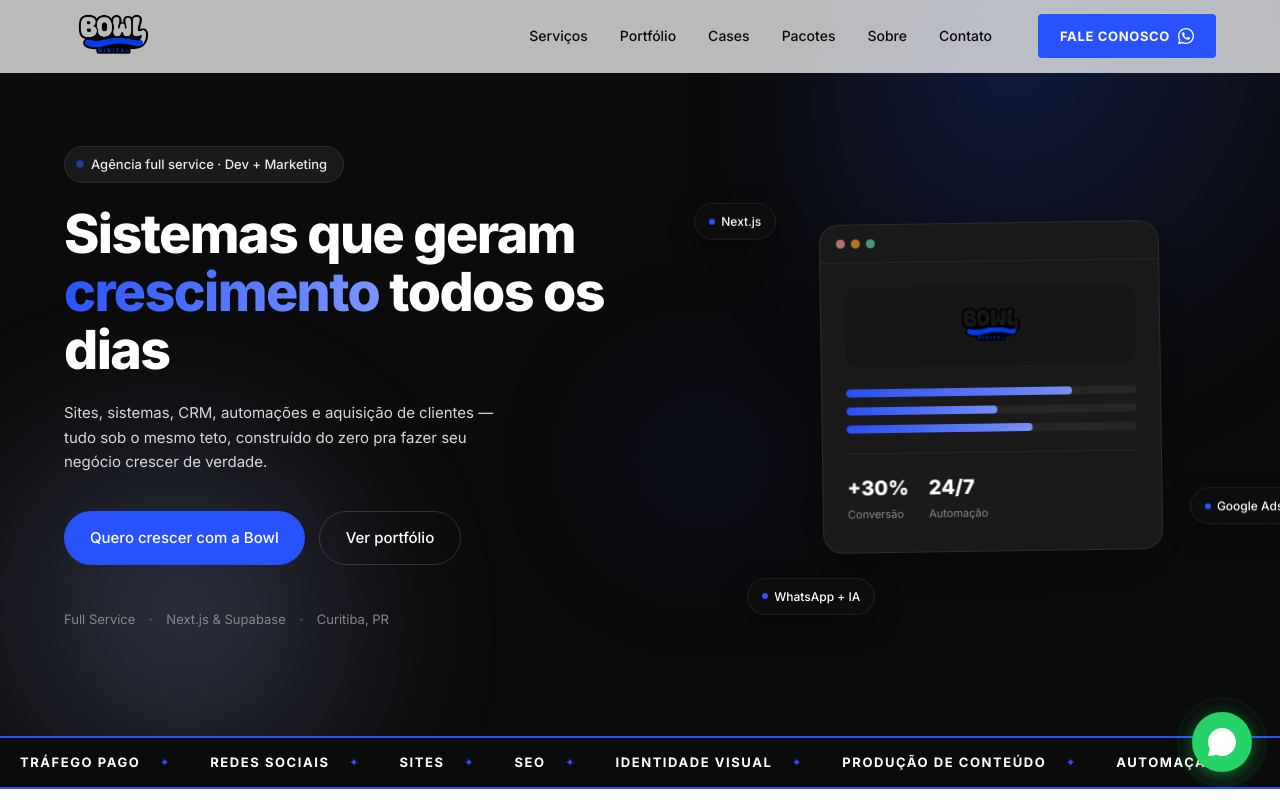
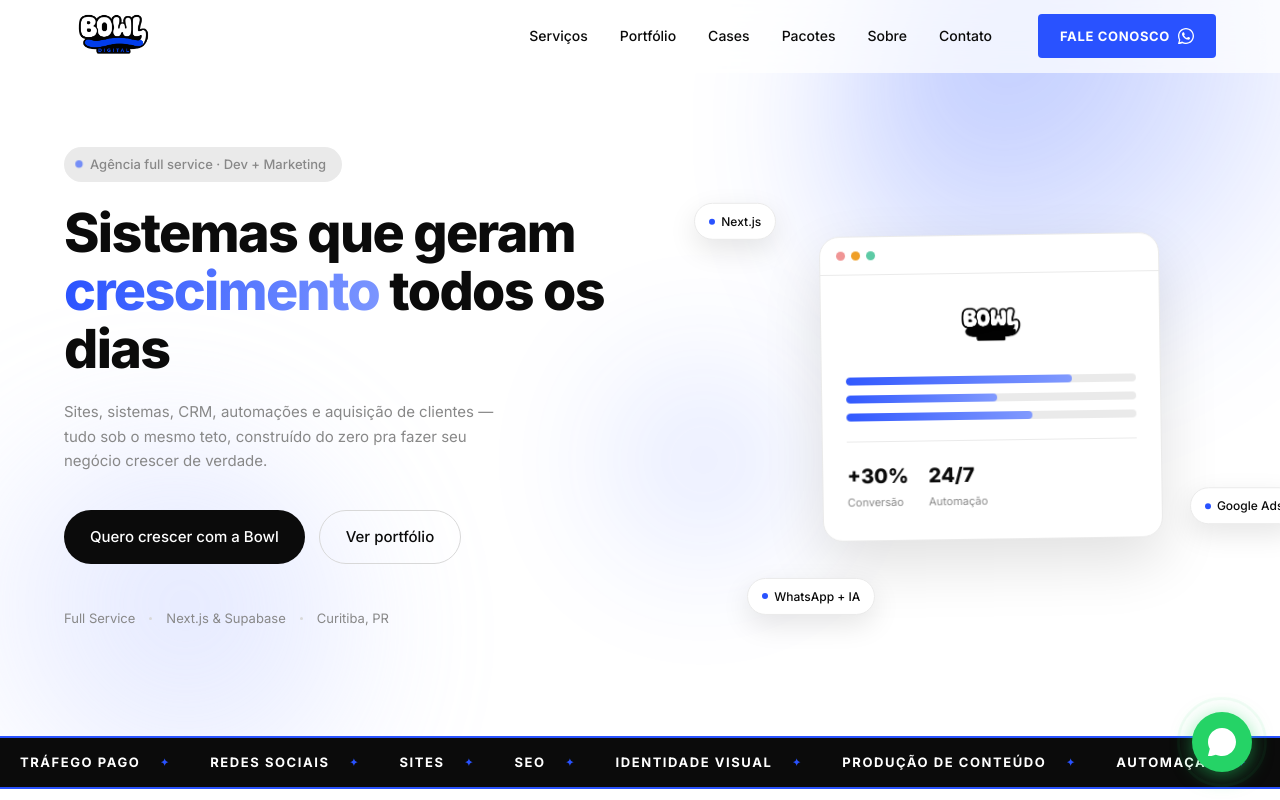
Before and after one commit to comunidadevencedores-lgtm/flip-agency, a Next.js app: page / in a window 1280 px wide. Shown: the top 800 px of the page. Built offline with nearby package versions, Linux system fonts and the light colour scheme.

Commit message:
Update Hero.module.css

```diff
--- a/src/components/sections/Hero.module.css
+++ b/src/components/sections/Hero.module.css
@@ -1,7 +1,7 @@
 .hero {
   position: relative;
   min-height: 92vh;
-  background: var(--black); /* Modificado para o fundo escuro oficial */
+  background: var(--white);
   display: flex;
   align-items: center;
   overflow: hidden;
@@ -20,8 +20,8 @@
 .blob1, .blob2, .blob3 {
   position: absolute;
   border-radius: 50%;
-  filter: blur(80px);
-  opacity: 0.25; /* Suavizado para o fundo escuro */
+  filter: blur(70px);
+  opacity: 0.35;
   will-change: transform;
 }
 
@@ -40,7 +40,7 @@
   bottom: -140px;
   left: -100px;
   background: radial-gradient(circle at 60% 40%, var(--bowl-blue-dim), transparent 70%);
-  opacity: 0.3;
+  opacity: 0.4;
   animation: float2 22s ease-in-out infinite;
 }
 
@@ -50,7 +50,7 @@
   top: 40%;
   left: 42%;
   background: radial-gradient(circle, var(--bowl-blue), transparent 70%);
-  opacity: 0.12;
+  opacity: 0.18;
   animation: float3 26s ease-in-out infinite;
 }
 
@@ -92,9 +92,8 @@
   gap: 8px;
   font-size: 13px;
   font-weight: 500;
-  color: var(--gray-100); /* Ajustado para contraste no escuro */
-  background: var(--dark-gray); /* Ajustado para o fundo escuro */
-  border: 1px solid rgba(255, 255, 255, 0.08);
+  color: var(--gray-500);
+  background: var(--gray-100);
   border-radius: 999px;
   padding: 7px 16px 7px 12px;
   animation: fadeUp 0.6s ease both;
@@ -116,7 +115,7 @@
 .heading {
   font-size: clamp(38px, 4.2vw, 62px);
   font-weight: 800;
-  color: var(--white); /* Texto principal agora é branco */
+  color: var(--black);
   margin: 22px 0 22px;
   line-height: 1.08;
   letter-spacing: -0.03em;
@@ -132,7 +131,7 @@
 
 .sub {
   font-size: clamp(15px, 1.1vw, 18px);
-  color: var(--gray-200); /* Cor de leitura suave sobre fundo escuro */
+  color: var(--gray-500);
   max-width: 460px;
   line-height: 1.65;
   margin-bottom: 36px;
@@ -158,25 +157,24 @@
 }
 
 .btnPrimary {
-  background: var(--bowl-blue); /* Botão principal ganha o azul de destaque */
+  background: var(--black);
   color: var(--white);
 }
 
 .btnPrimary:hover {
-  background: var(--bowl-blue-hover);
+  background: var(--bowl-blue);
   transform: translateY(-2px);
-  box-shadow: 0 12px 24px rgba(41, 82, 255, 0.35);
+  box-shadow: 0 12px 24px rgba(41, 82, 255, 0.25);
 }
 
 .btnGhost {
   background: transparent;
-  color: var(--white); /* Texto branco no fantasma */
-  border: 1.5px solid rgba(255, 255, 255, 0.15);
+  color: var(--black);
+  border: 1.5px solid var(--gray-200);
 }
 
 .btnGhost:hover {
-  border-color: var(--bowl-blue);
-  color: var(--bowl-blue-dim);
+  border-color: var(--black);
   transform: translateY(-2px);
 }
 
@@ -194,7 +192,7 @@
   width: 3px;
   height: 3px;
   border-radius: 50%;
-  background: rgba(255, 255, 255, 0.15);
+  background: var(--gray-200);
   font-style: normal;
 }
 
@@ -210,10 +208,10 @@
 .card {
   position: relative;
   width: 340px;
-  background: var(--dark-gray); /* Card passa a ser cinza escuro */
-  border: 1px solid rgba(255, 255, 255, 0.08);
+  background: var(--white);
+  border: 1px solid var(--gray-100);
   border-radius: 20px;
-  box-shadow: 0 24px 60px rgba(0, 0, 0, 0.4);
+  box-shadow: 0 24px 60px rgba(11, 11, 11, 0.12);
   overflow: hidden;
   animation: floatCard 6s ease-in-out infinite, fadeIn 0.8s 0.2s ease both;
 }
@@ -227,19 +225,19 @@
   display: flex;
   gap: 6px;
   padding: 14px 16px;
-  border-bottom: 1px solid rgba(255, 255, 255, 0.06);
+  border-bottom: 1px solid var(--gray-100);
 }
 
 .dot {
   width: 9px;
   height: 9px;
   border-radius: 50%;
-  opacity: 0.4;
+  background: var(--gray-200);
 }
 
-.dot[data-c="1"] { background: #F09595; opacity: 0.7; }
-.dot[data-c="2"] { background: #EF9F27; opacity: 0.7; }
-.dot[data-c="3"] { background: #5DCAA5; opacity: 0.7; }
+.dot[data-c="1"] { background: #F09595; }
+.dot[data-c="2"] { background: #EF9F27; }
+.dot[data-c="3"] { background: #5DCAA5; }
 
 .cardBody {
   padding: 24px 24px 28px;
@@ -249,22 +247,19 @@
   display: flex;
   justify-content: center;
   margin-bottom: 22px;
-  background: rgba(0, 0, 0, 0.15);
-  padding: 12px;
-  border-radius: 12px;
 }
 
 .logoImg {
   width: auto;
   height: 56px;
   object-fit: contain;
-  filter: brightness(1); /* Mantém a logo legível */
+  filter: brightness(0);
 }
 
 .barRow {
   width: 100%;
   height: 8px;
-  background: rgba(255, 255, 255, 0.05);
+  background: var(--gray-100);
   border-radius: 999px;
   margin-bottom: 10px;
   overflow: hidden;
@@ -288,7 +283,7 @@
   gap: 20px;
   margin-top: 20px;
   padding-top: 18px;
-  border-top: 1px solid rgba(255, 255, 255, 0.06);
+  border-top: 1px solid var(--gray-100);
 }
 
 .miniStats div {
@@ -300,7 +295,7 @@
 .miniStats strong {
   font-size: 20px;
   font-weight: 800;
-  color: var(--white);
+  color: var(--black);
 }
 
 .miniStats span {
@@ -314,15 +309,14 @@
   display: flex;
   align-items: center;
   gap: 6px;
-  background: rgba(15, 15, 15, 0.85); /* Efeito fosco dark */
-  backdrop-filter: blur(10px);
-  border: 1px solid rgba(255, 255, 255, 0.08);
-  box-shadow: 0 10px 28px rgba(0, 0, 0, 0.4);
+  background: var(--white);
+  border: 1px solid var(--gray-100);
+  box-shadow: 0 10px 28px rgba(11, 11, 11, 0.1);
   border-radius: 999px;
   padding: 8px 14px;
   font-size: 12px;
   font-weight: 500;
-  color: var(--white);
+  color: var(--black);
   white-space: nowrap;
 }
 
```
